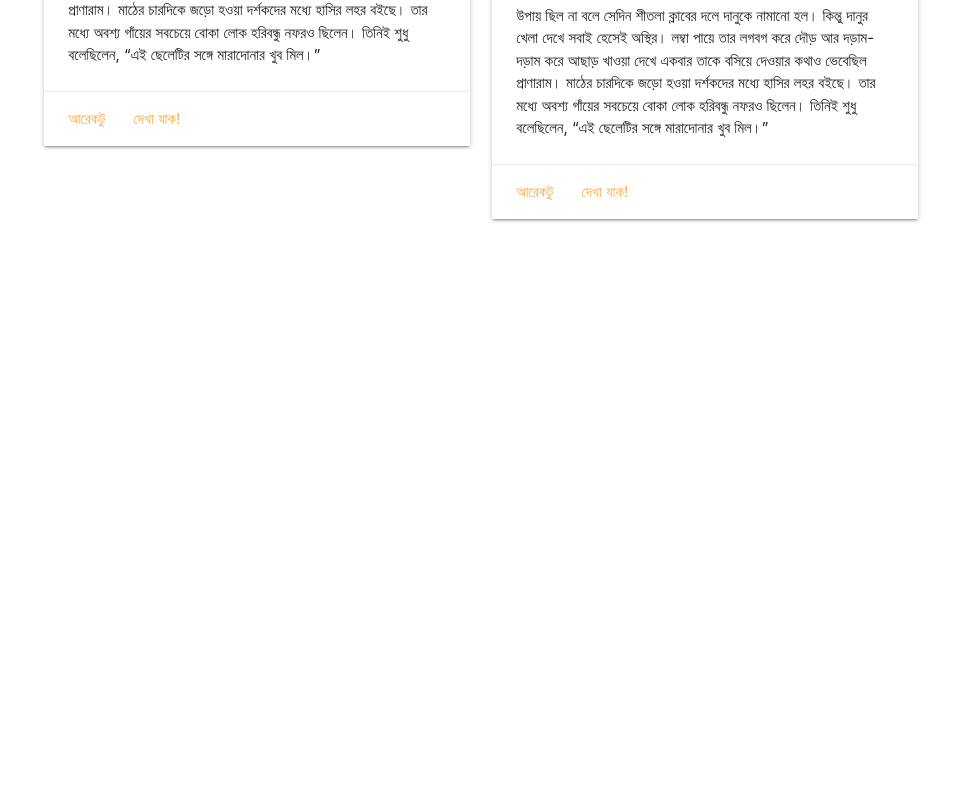
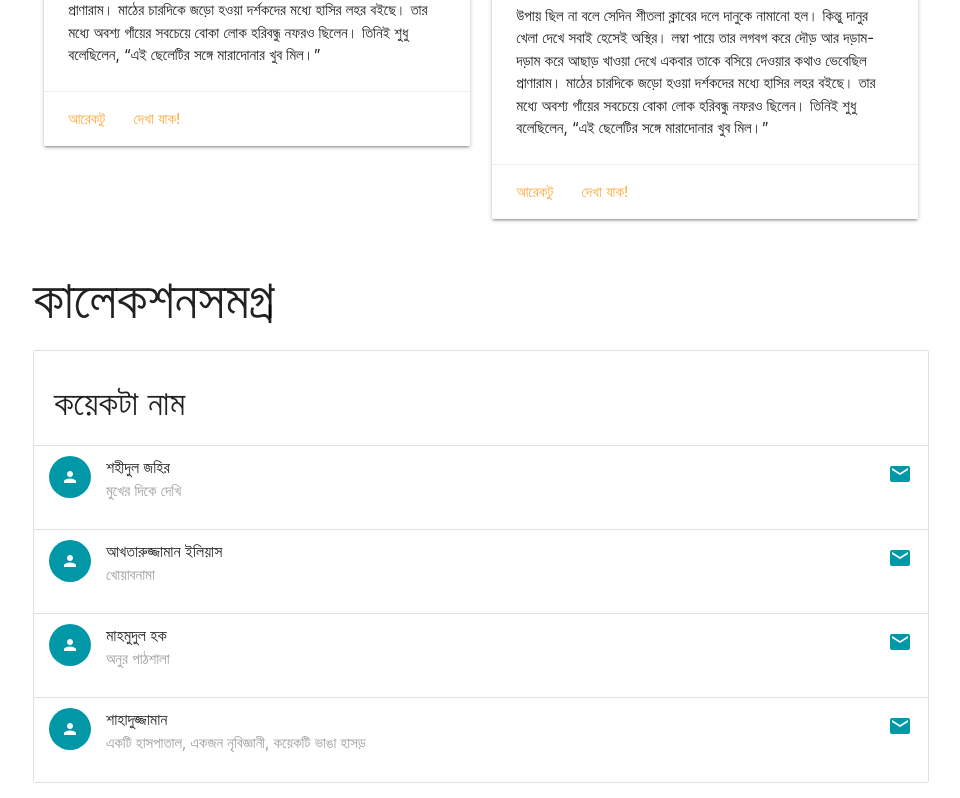
Before and after one commit to HasanNahiyanNobel/Playground-Love-JS, a plain HTML site: page materialize-section-2.html in a window 1280 px wide. Shown: the part 522-1320 px from the top of the page, without its empty margins (159-1119 px from the left). Before the commit the page ends 800 px from the top, so only its background shows below. Drawn offline with nearby package versions, Linux system fonts and the light colour scheme.

Commit message:
Completed tutorial #14.

```diff
--- a/materialize-section-2.html
+++ b/materialize-section-2.html
@@ -85,6 +85,46 @@
 		</div>
 	</div>
 
+	<!-- 14. Collections -->
+	<div class="container">
+		<h2>কালেকশনসমগ্র</h2>
+		<ul class="collection with-header">
+			<li class="collection-header"><h4>কয়েকটা নাম</h4></li>
+			<li class="collection-item avatar">
+				<i class="material-icons circle cyan darken-2">person</i>
+				<span class="title">শহীদুল জহির</span>
+				<p class="grey-text">মুখের দিকে দেখি</p>
+				<a href="#" class="secondary-content">
+					<i class="material-icons cyan-text text-darken-2">email</i>
+				</a>
+			</li>
+			<li class="collection-item avatar">
+				<i class="material-icons circle cyan darken-2">person</i>
+				<span class="title">আখতারুজ্জামান ইলিয়াস</span>
+				<p class="grey-text">খোয়াবনামা</p>
+				<a href="#" class="secondary-content">
+					<i class="material-icons cyan-text text-darken-2">email</i>
+				</a>
+			</li>
+			<li class="collection-item avatar">
+				<i class="material-icons circle cyan darken-2">person</i>
+				<span class="title">মাহমুদুল হক</span>
+				<p class="grey-text">অনুর পাঠশালা</p>
+				<a href="#" class="secondary-content">
+					<i class="material-icons cyan-text text-darken-2">email</i>
+				</a>
+			</li>
+			<li class="collection-item avatar">
+				<i class="material-icons circle cyan darken-2">person</i>
+				<span class="title">শাহাদুজ্জামান</span>
+				<p class="grey-text">একটি হাসপাতাল, একজন নৃবিজ্ঞানী, কয়েকটি ভাঙা হাসড়</p>
+				<a href="#" class="secondary-content">
+					<i class="material-icons cyan-text text-darken-2">email</i>
+				</a>
+			</li>
+		</ul>
+	</div>
+
 	<!-- JavaScripts -->
 	<script src="https://code.jquery.com/jquery-3.6.0.min.js"></script>
 	<!-- Compiled and minified JavaScript -->
```
